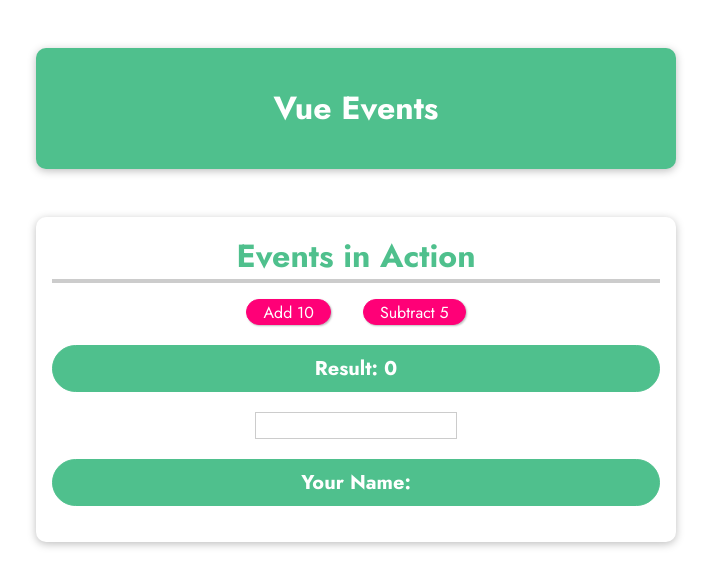
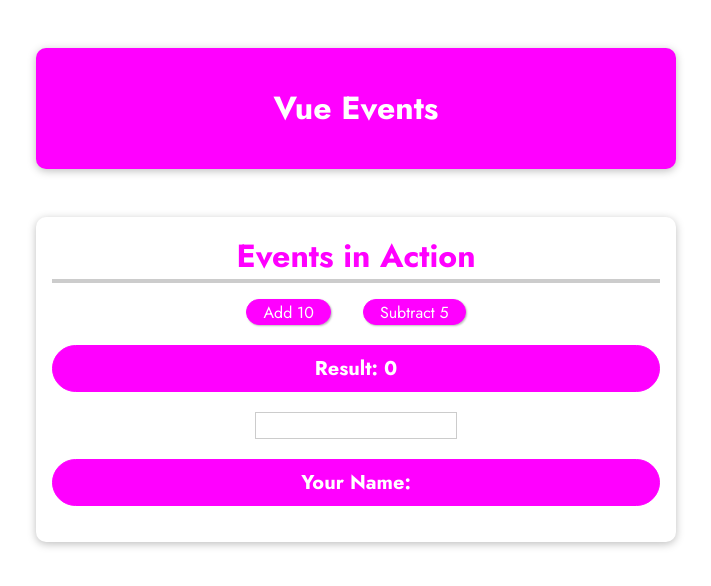
Before and after one commit to castilloangelica/Lesson2DOM_Interaction, a plain HTML site: page Topic10_Events/basics-03-events-starting-code/index.html in a window 1280 px wide. Shown: the whole page, without its empty margins (284-995 px from the left). Drawn offline with nearby package versions, Linux system fonts and the light colour scheme.

Commit message:
Change Button, BackGround, Text and border color from green and pink to magenta!

```diff
--- a/Topic10_Events/basics-03-events-starting-code/styles.css
+++ b/Topic10_Events/basics-03-events-starting-code/styles.css
@@ -15,7 +15,7 @@
   margin: 3rem auto;
   border-radius: 10px;
   padding: 1rem;
-  background-color: #4fc08d;
+  background-color: magenta;
   color: white;
   text-align: center;
   width: 90%;
@@ -35,15 +35,15 @@
 #events h2 {
   font-size: 2rem;
   border-bottom: 4px solid #ccc;
-  color: #4fc08d;
+  color: magenta;
   margin: 0 0 1rem 0;
 }
 
 #events p {
   font-size: 1.25rem;
   font-weight: bold;
-  border: 1px solid #4fc08d;
-  background-color: #4fc08d;
+  border: 1px solid magenta;
+  background-color: magenta;
   color: white;
   padding: 0.5rem;
   border-radius: 25px;
@@ -56,15 +56,15 @@
 
 #events input:focus {
   outline: none;
-  border-color: #1b995e;
+  border-color: magenta;
   background-color: #d7fdeb;
 }
 
 #events button {
   font: inherit;
   cursor: pointer;
-  border: 1px solid #ff0077;
-  background-color: #ff0077;
+  border: 1px solid magenta;
+  background-color: magenta;
   color: white;
   padding: 0.05rem 1rem;
   box-shadow: 1px 1px 2px rgba(0, 0, 0, 0.26);
```
